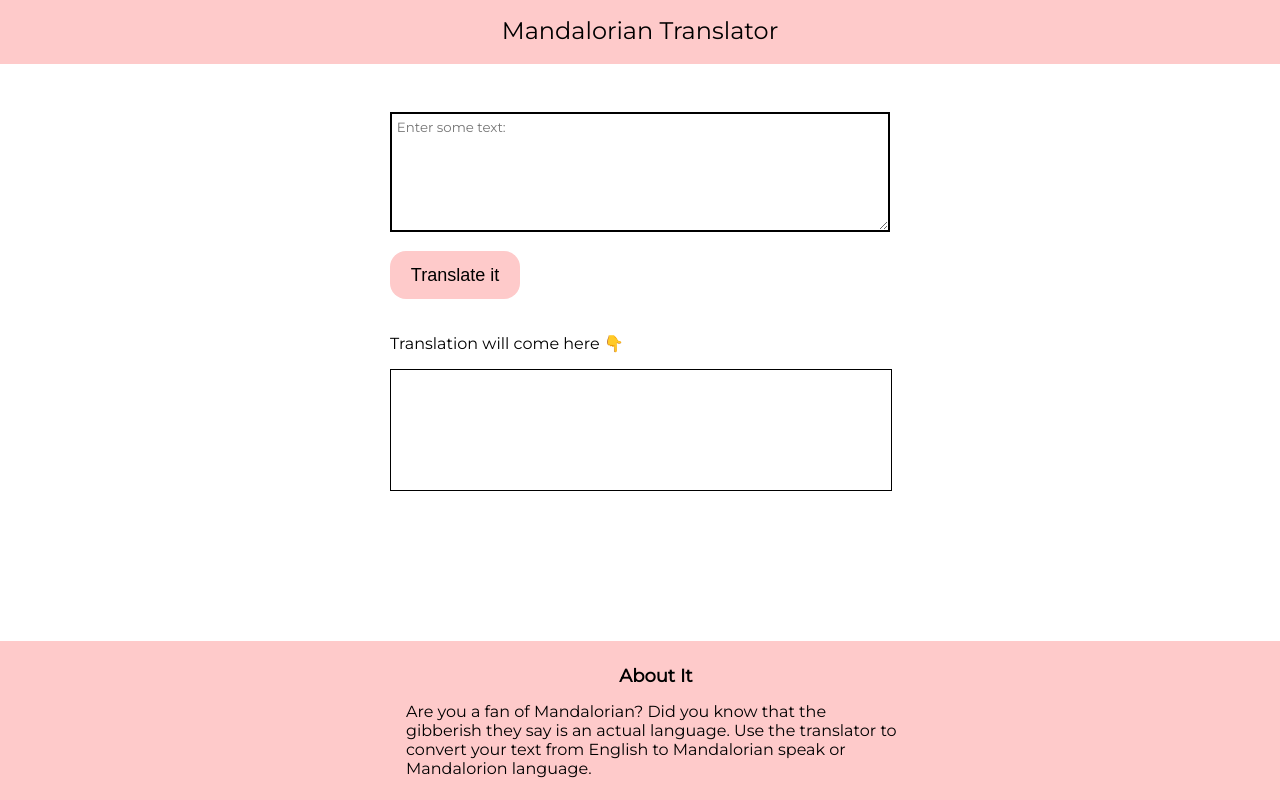
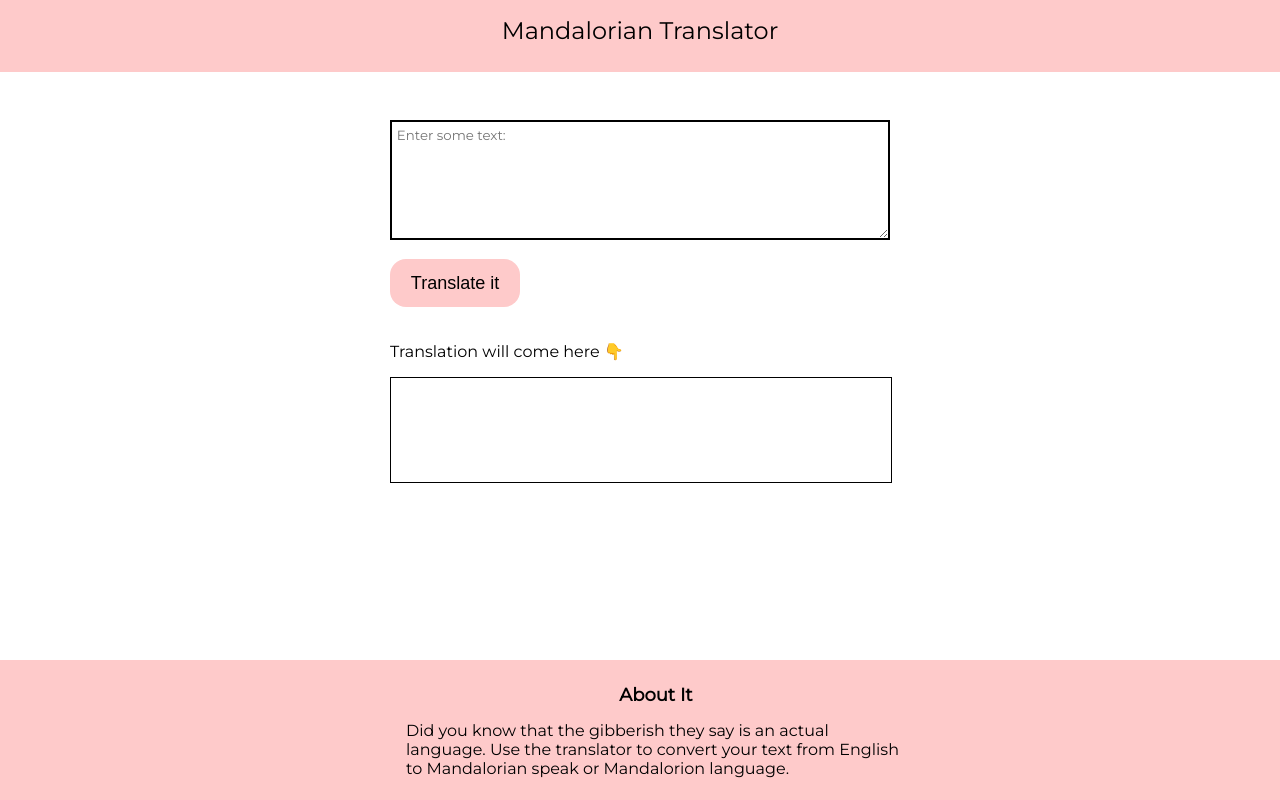
Before and after one commit to gopalbbharadva/Neog.camp-Mandalorian_App, a plain HTML site: page index.html in a window 1280 px wide. Drawn offline with Linux system fonts and the light colour scheme.

Commit message:
Some css updated

```diff
--- a/index.html
+++ b/index.html
@@ -19,7 +19,7 @@
     </main>
     <footer>
         <div style="font-size: large;padding: 0.5rem;font-weight: bold;text-align: center;">About It</div>
-        <p style="padding: 0.4rem;">Are you a fan of Mandalorian? Did you know that the gibberish they say is an actual language. Use the translator
+        <p style="padding: 0.4rem;">Did you know that the gibberish they say is an actual language. Use the translator
             to convert your text from English to Mandalorian speak or Mandalorion language.</p>
     </footer>
     <script src="app.js" type="text/javascript"></script>
--- a/style.css
+++ b/style.css
@@ -4,7 +4,7 @@ body {
 }
 /* navigation-bar */
 nav{
-    height: 4rem;
+    height: 4.5rem;
     background-color: #FECACA;
     text-align: center;
 }
@@ -39,7 +39,7 @@ main{
 #outputdiv{
     margin-top: 1rem;
     border: 1px solid black;
-    height: 15vh;
+    height: 13vh;
     width: 100%;
 }
 
```
